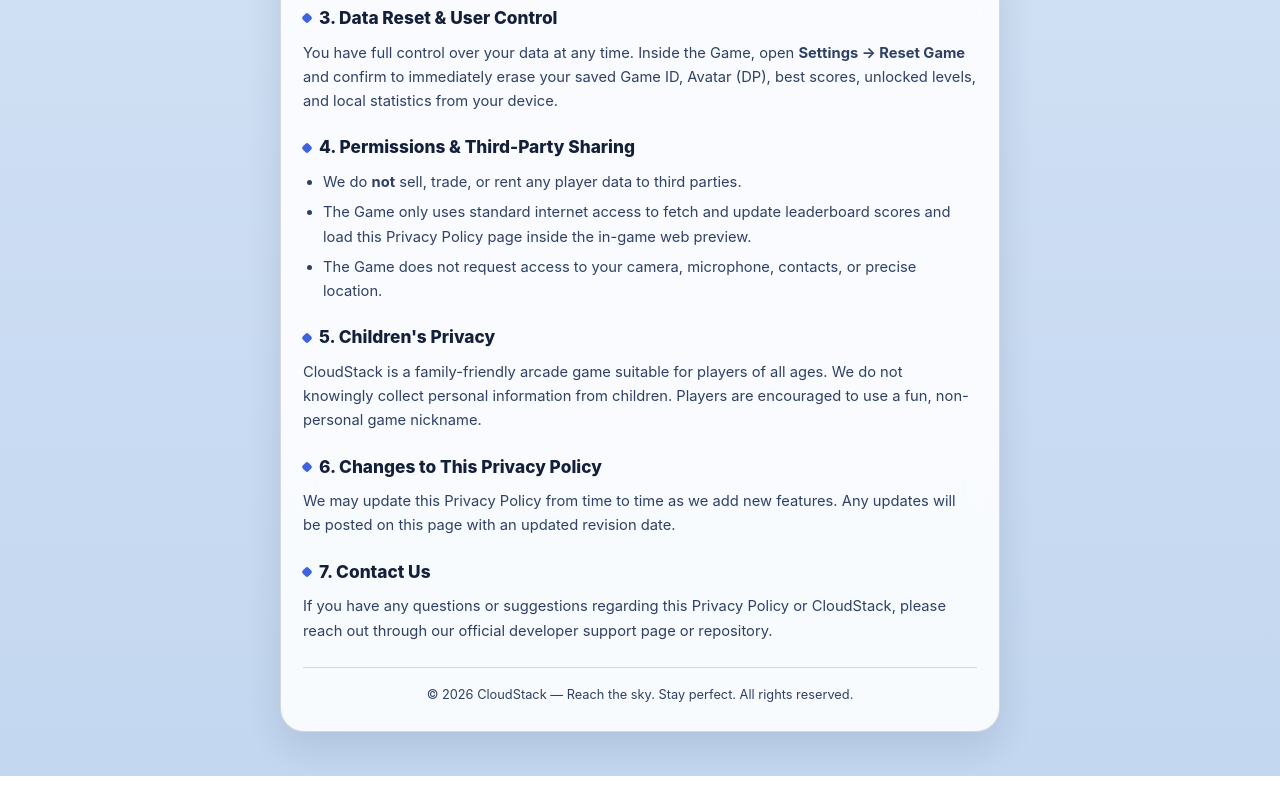
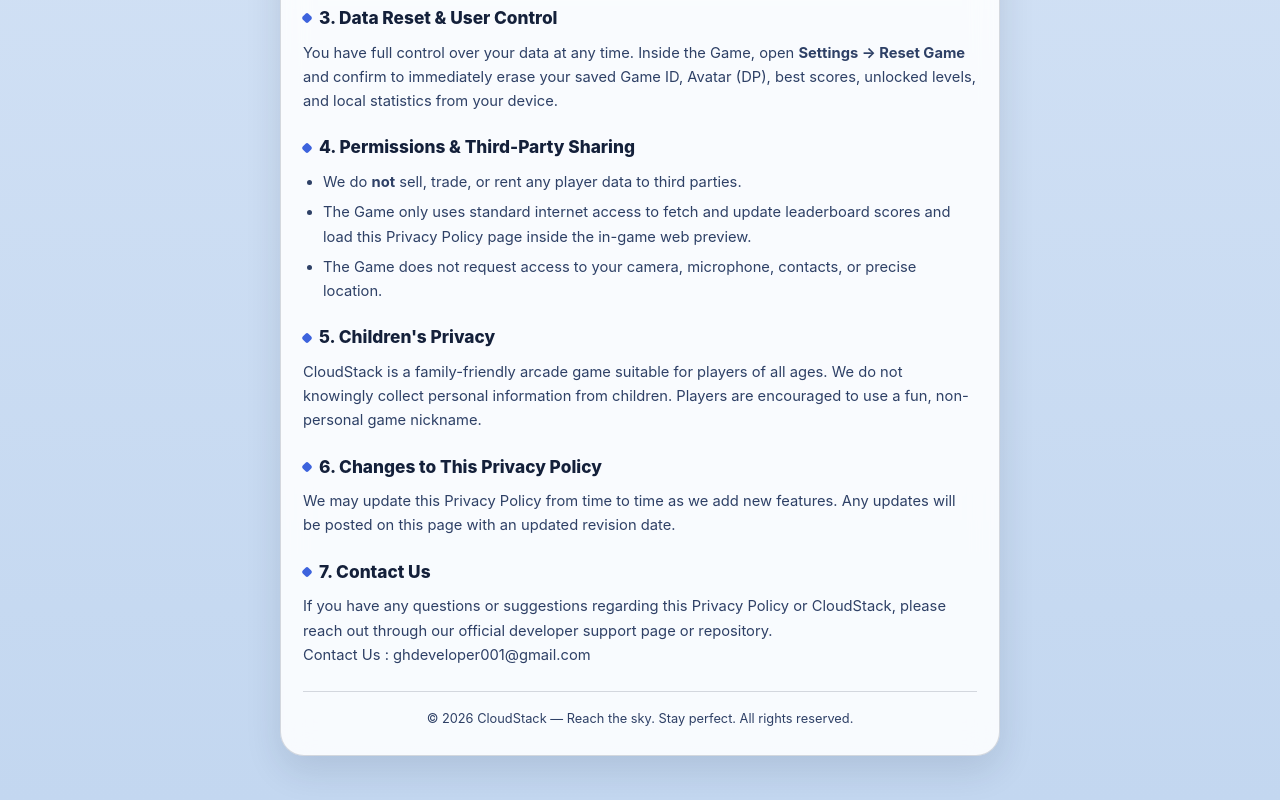
Before and after one commit to appsdevelop001-GH/CloudStack, a plain HTML site: page index.html in a window 1280 px wide. Shown: the part 822-1622 px from the top of the page. Before the commit the page ends 1598 px from the top, so only its background shows below. Drawn offline with Linux system fonts and the light colour scheme.

Commit message:
Update index.html

```diff
--- a/index.html
+++ b/index.html
@@ -179,7 +179,7 @@
 
     <h2>7. Contact Us</h2>
     <p>
-      If you have any questions or suggestions regarding this Privacy Policy or CloudStack, please reach out through our official developer support page or repository.
+      If you have any questions or suggestions regarding this Privacy Policy or CloudStack, please reach out through our official developer support page or repository.<br>Contact Us : ghdeveloper001@gmail.com
     </p>
 
     <div class="footer">
```
